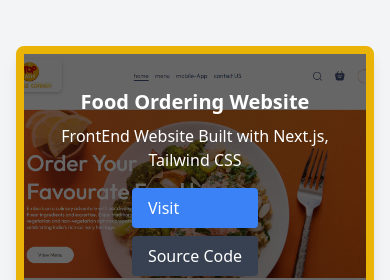
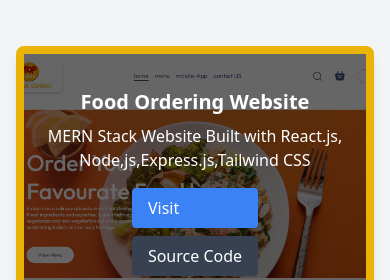
Before and after one commit to prathamesh7376/My-portfolio, a React (Vite) app: page / in a window 390 px wide. Shown: the part 9992-10272 px from the top of the page. Built offline with nearby package versions, Linux system fonts and the light colour scheme.

Commit message:
added Link for the new Food Ordering Website

```diff
--- a/src/Components/Hero.jsx
+++ b/src/Components/Hero.jsx
@@ -10,7 +10,7 @@ const Hero = () => {
   return (
     <section
       id="hero"
-      className="relative h-screen flex flex-col items-center justify-center mt-18"
+      className="relative h-screen flex flex-col items-center justify-center mt-18 lg:mt-20"
     >
       {/* Background image for larger screens */}
       <div
--- a/src/Components/Projects.jsx
+++ b/src/Components/Projects.jsx
@@ -6,9 +6,10 @@ import Educity from "../assets/Educity.png";
 const projects = [
   {
     name: "Food Ordering Website",
-    description: " FrontEnd Website Built with Next.js, Tailwind CSS",
-    link: "https://top-taste.vercel.app/",
-    source: "https://github.com/prathamesh7376/TopTaste",
+    description:
+      " MERN Stack Website Built with React.js, Node,js,Express.js,Tailwind CSS",
+    link: "https://food-ordering-website-mern-frountend.onrender.com",
+    source: "https://github.com/prathamesh7376/Food-Ordering-Website-MERN",
     image: TopTaste,
   },
   {
```
